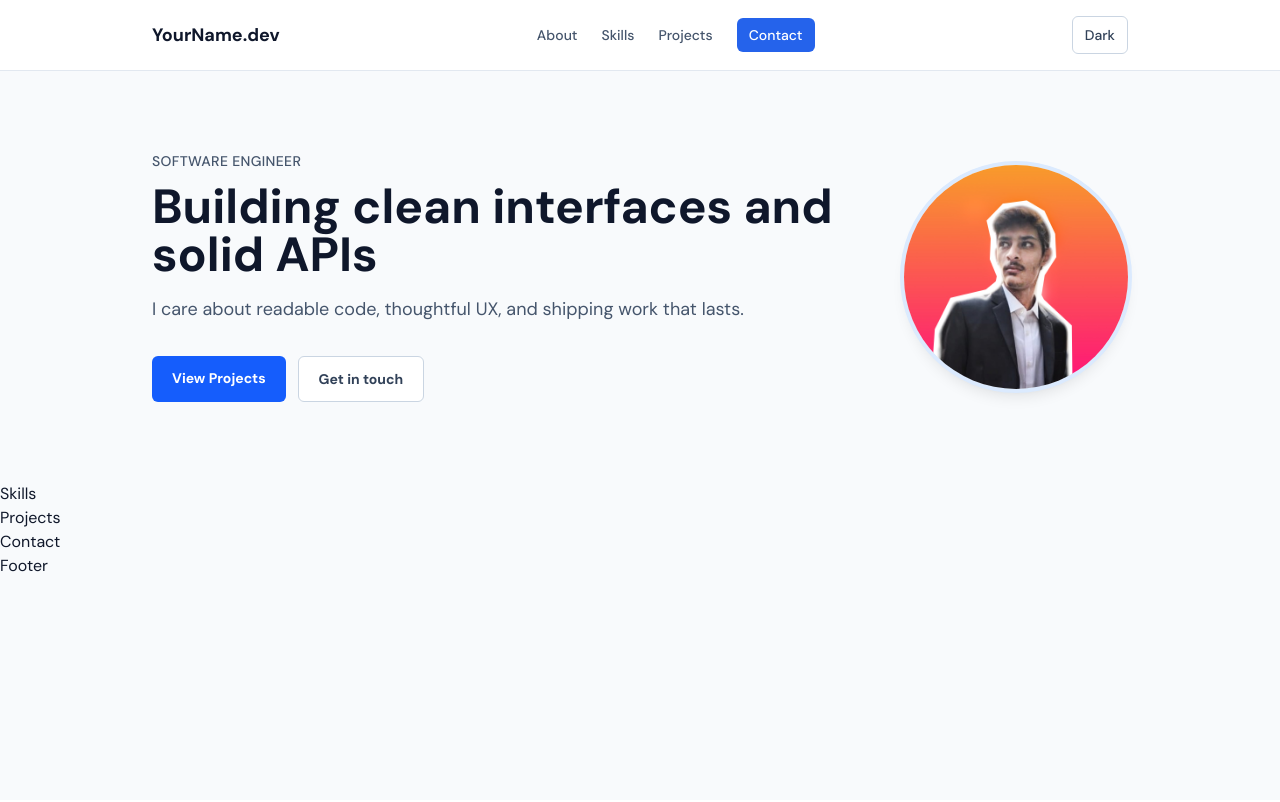
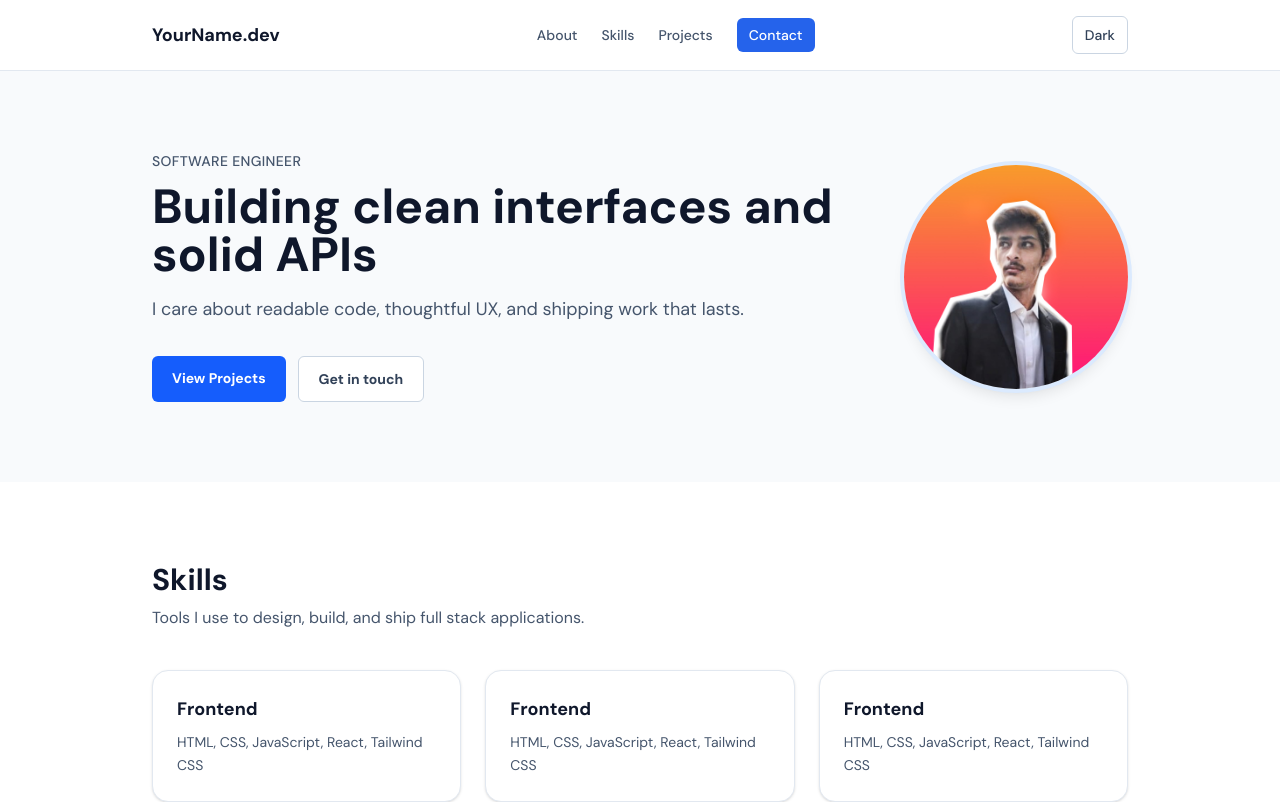
Before and after one commit to hammad4291/Portfolio, a React (Vite) app: page / in a window 1280 px wide. Shown: the top 802 px of the page. Built offline with nearby package versions, Linux system fonts and the light colour scheme.

Commit message:
added Skills section

```diff
--- a/src/components/Skill.jsx
+++ b/src/components/Skill.jsx
@@ -1,8 +1,53 @@
 const Skills = () => {
-    return (
-        <>
-        <h1>Skills</h1>
-        </>
-    )
-}
+  const skills = [
+    {
+      title: "Frontend",
+      discription: "HTML, CSS, JavaScript, React, Tailwind CSS",
+    },
+    {
+      title: "Frontend",
+      discription: "HTML, CSS, JavaScript, React, Tailwind CSS",
+    },
+    {
+      title: "Frontend",
+      discription: "HTML, CSS, JavaScript, React, Tailwind CSS",
+    },
+    {
+      title: "Frontend",
+      discription: "HTML, CSS, JavaScript, React, Tailwind CSS",
+    },
+    {
+      title: "Frontend",
+      discription: "HTML, CSS, JavaScript, React, Tailwind CSS",
+    },
+    {
+      title: "Frontend",
+      discription: "HTML, CSS, JavaScript, React, Tailwind CSS",
+    },
+  ];
+  return (
+    <section id="skills" className="bg-white py-20 dark:bg-slate-900">
+      <div className="mx-auto max-w-5xl px-6">
+        <h2 className="mb-2 text-3xl font-bold text-slate-900 dark:text-slate-100">
+          Skills
+        </h2>
+        <p className="mb-10 max-w-2xl text-slate-600 dark:text-slate-400">
+          Tools I use to design, build, and ship full stack applications.
+        </p>
+        <div className="grid grid-cols-1 gap-6 sm:grid-cols-2 lg:grid-cols-3">
+            {
+                skills.map((s, index) => {
+                    return(
+                        <article key={index} className="rounded-2xl border border-slate-200 bg-white p-6 shadow-sm dark:border-slate-700 dark:bg-slate-900">
+                            <h3 className="mb-2 text-lg font-semibold text-slate-900 dark:text-slate-100">{s.title}</h3>
+                            <p className="text-sm leading-relaxed text-slate-600 dark:text-slate-400">{s.discription}</p>
+                        </article>
+                    )
+                })
+            }
+        </div>
+      </div>
+    </section>
+  );
+};
 export default Skills;
```
